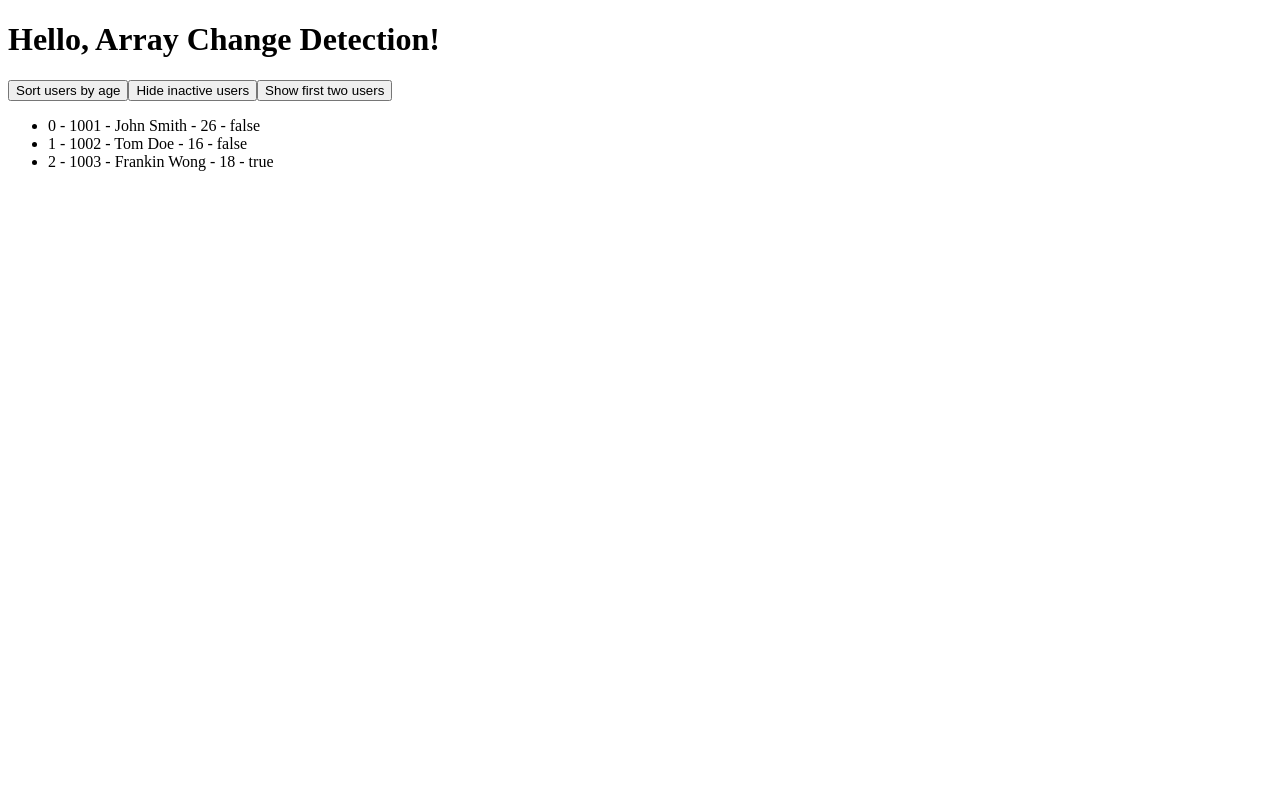
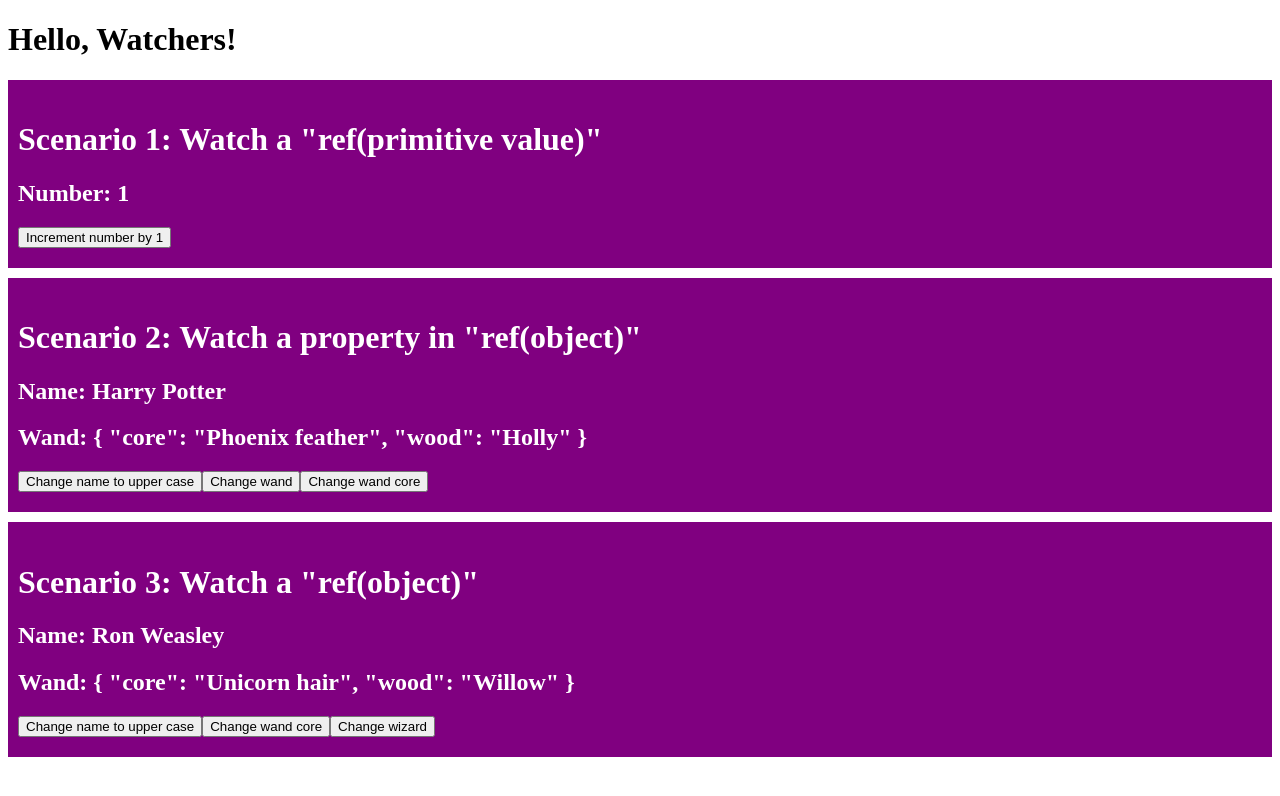
Before and after one commit to CP-Kayla/learn-vue-3, a Vue app: page / in a window 1280 px wide. Shown: the top 796 px of the page. Built offline with nearby package versions, Linux system fonts and the light colour scheme.

Commit message:
Watchers

```diff
--- a/src/App.vue
+++ b/src/App.vue
@@ -1,45 +1,153 @@
 <template>
   <h1>{{ message }}</h1>
-  <button @click="sortUsersByAge">Sort users by age</button>
-  <button @click="hideInactiveUsers">Hide inactive users</button>
-  <button @click="showFirstTwoUsers">Show first two users</button>
-  <ul>
-    <li v-for="(user, index) in users" :key="user.id">
-      {{ index }} - {{ user.id }} - {{ user.name }} - {{ user.age }} -
-      {{ user.isActive }}
-    </li>
-  </ul>
+
+  <div class="card">
+    <h1>Scenario 1: Watch a "ref(primitive value)"</h1>
+    <h2>Number: {{ number }}</h2>
+    <button @click="number++">Increment number by 1</button>
+  </div>
+
+  <div class="card">
+    <h1>Scenario 2: Watch a property in "ref(object)"</h1>
+    <h2>Name: {{ wizard1.name }}</h2>
+    <h2>Wand: {{ wizard1.wand }}</h2>
+    <button @click="wizard1.name = wizard1.name.toUpperCase()">
+      Change name to upper case
+    </button>
+    <button @click="changeWizard1Wand">Change wand</button>
+    <button @click="wizard1.wand.core = 'Unicorn hair'">
+      Change wand core
+    </button>
+  </div>
+
+  <div class="card">
+    <h1>Scenario 3: Watch a "ref(object)"</h1>
+    <h2>Name: {{ wizard2.name }}</h2>
+    <h2>Wand: {{ wizard2.wand }}</h2>
+    <button @click="wizard2.name = wizard2.name.toUpperCase()">
+      Change name to upper case
+    </button>
+    <button @click="wizard2.wand.core = 'Phoenix feather'">
+      Change wand core
+    </button>
+    <button @click="changeWizard">Change wizard</button>
+  </div>
 </template>
 
 <script setup>
-import { ref } from 'vue'
+import { ref, watch } from 'vue'
 
-let message = ref('Hello, Array Change Detection!')
+let message = ref('Hello, Watchers!')
 
-const users = ref([
-  { id: 1001, name: 'John Smith', age: 26, isActive: false },
-  { id: 1002, name: 'Tom Doe', age: 16, isActive: false },
-  { id: 1003, name: 'Frankin Wong', age: 18, isActive: true }
-])
+// Scenario 1: Watch a ref(primitive value), this is a common scenario.
+let number = ref(1)
 
-function sortUsersByAge() {
-  users.value.sort((a, b) => a.age - b.age)
+const stopWatch = watch(number, (newValue, oldValue) => {
+  // A callback function, called when number is changed.
+  console.log(
+    'Watch a ref(primitive value): number changes',
+    newValue,
+    oldValue
+  )
+  if (newValue >= 5) {
+    stopWatch()
+  }
+})
+
+// Scenario 2: Watch a property in a ref(object)
+let wizard1 = ref({
+  id: 1001,
+  name: 'Harry Potter',
+  house: 'Gryffindor',
+  age: 17,
+  wand: {
+    core: 'Phoenix feather',
+    wood: 'Holly'
+  }
+})
+
+function changeWizard1Wand() {
+  wizard1.value.wand = {
+    core: 'Dragon heartstring',
+    wood: 'Vine'
+  }
 }
 
-// filter is a non-mutating method, so we need to replace the old array
-function hideInactiveUsers() {
-  users.value = users.value.filter((user) => user.isActive)
+watch(
+  () => wizard1.value.name,
+  (newValue, oldValue) => {
+    console.log(
+      'Watch a property in a ref(object): wizard1 name changes',
+      newValue,
+      oldValue
+    )
+  }
+)
+
+watch(
+  () => wizard1.value.wand,
+  (newValue, oldValue) => {
+    console.log(
+      'Watch a property in a ref(object): wizard1 wand changes',
+      newValue,
+      oldValue
+    )
+  },
+  { deep: true }
+)
+
+// Scenario 3: Watch a ref(object)
+let wizard2 = ref({
+  id: 1003,
+  name: 'Ron Weasley',
+  house: 'Gryffindor',
+  age: 17,
+  wand: {
+    core: 'Unicorn hair',
+    wood: 'Willow'
+  }
+})
+
+function changeWizard() {
+  wizard2.value = {
+    id: 1002,
+    name: 'Hermione Granger',
+    house: 'Gryffindor',
+    age: 17,
+    wand: {
+      core: 'Dragon heartstring',
+      wood: 'Vine'
+    }
+  }
 }
 
-// slice is a non-mutating method, so we need to replace the old array
-function showFirstTwoUsers() {
-  users.value = users.value.slice(0, 2)
-}
+watch(
+  wizard2,
+  (newValue, oldValue) => {
+    console.log('Watch a ref(object): wizard2 changes', newValue, oldValue)
+  },
+  { deep: true }
+)
+
+// Scenario 4: Watch an array of ref(primitive value), a property of a ref(object), and a ref(object)
+watch(
+  [number, () => wizard1.value.name, wizard2],
+  (newValue, oldValue) => {
+    console.log(
+      'Watch an array of ref(primitive value), a property of a ref(object), and a ref(object)'
+    )
+  },
+  {
+    deep: true
+  }
+)
 </script>
 
 <style scoped>
-.inactive {
-  color: red;
-  text-decoration: line-through;
+.card {
+  background-color: purple;
+  color: white;
+  padding: 20px 10px;
+  margin-bottom: 10px;
 }
 </style>
```
